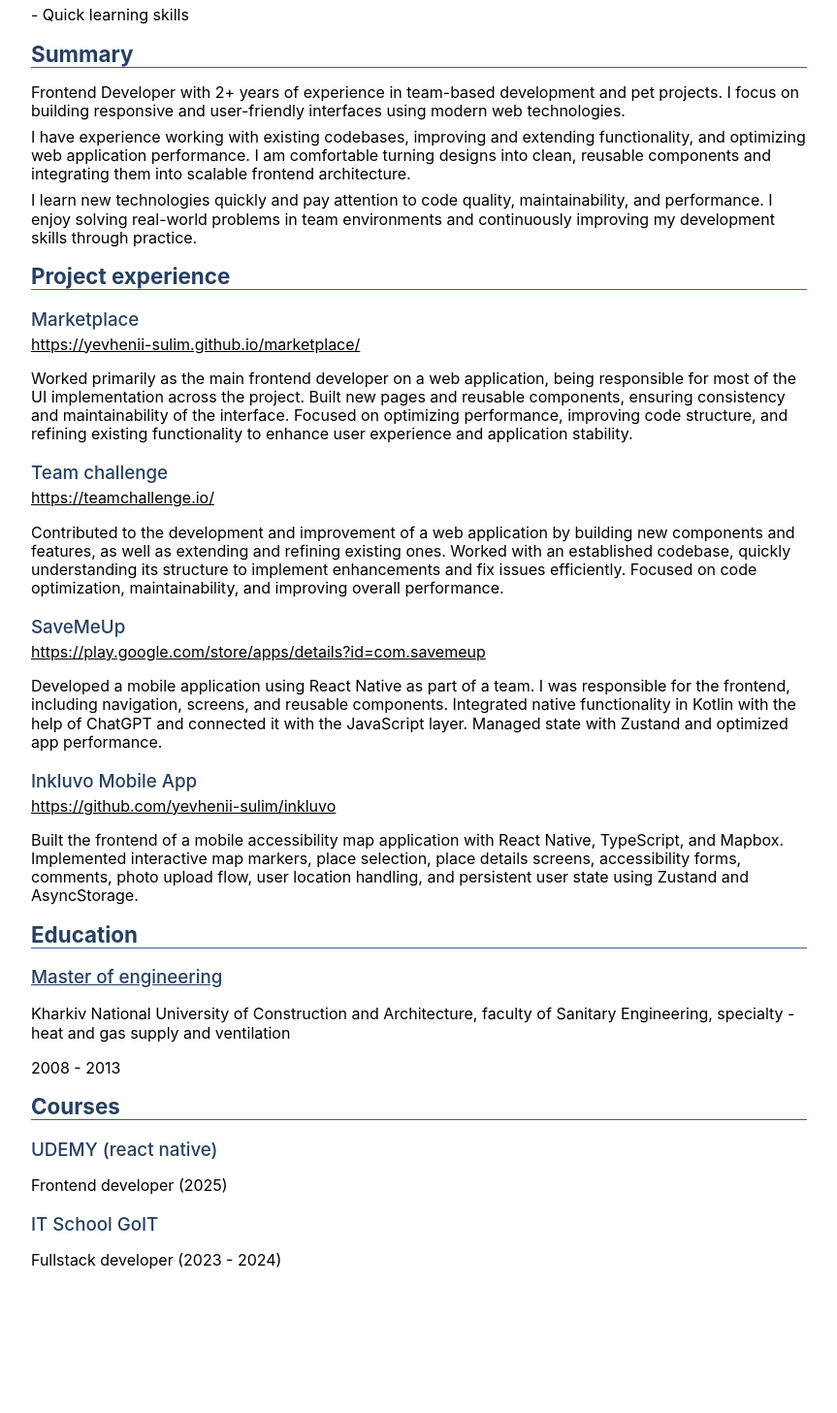
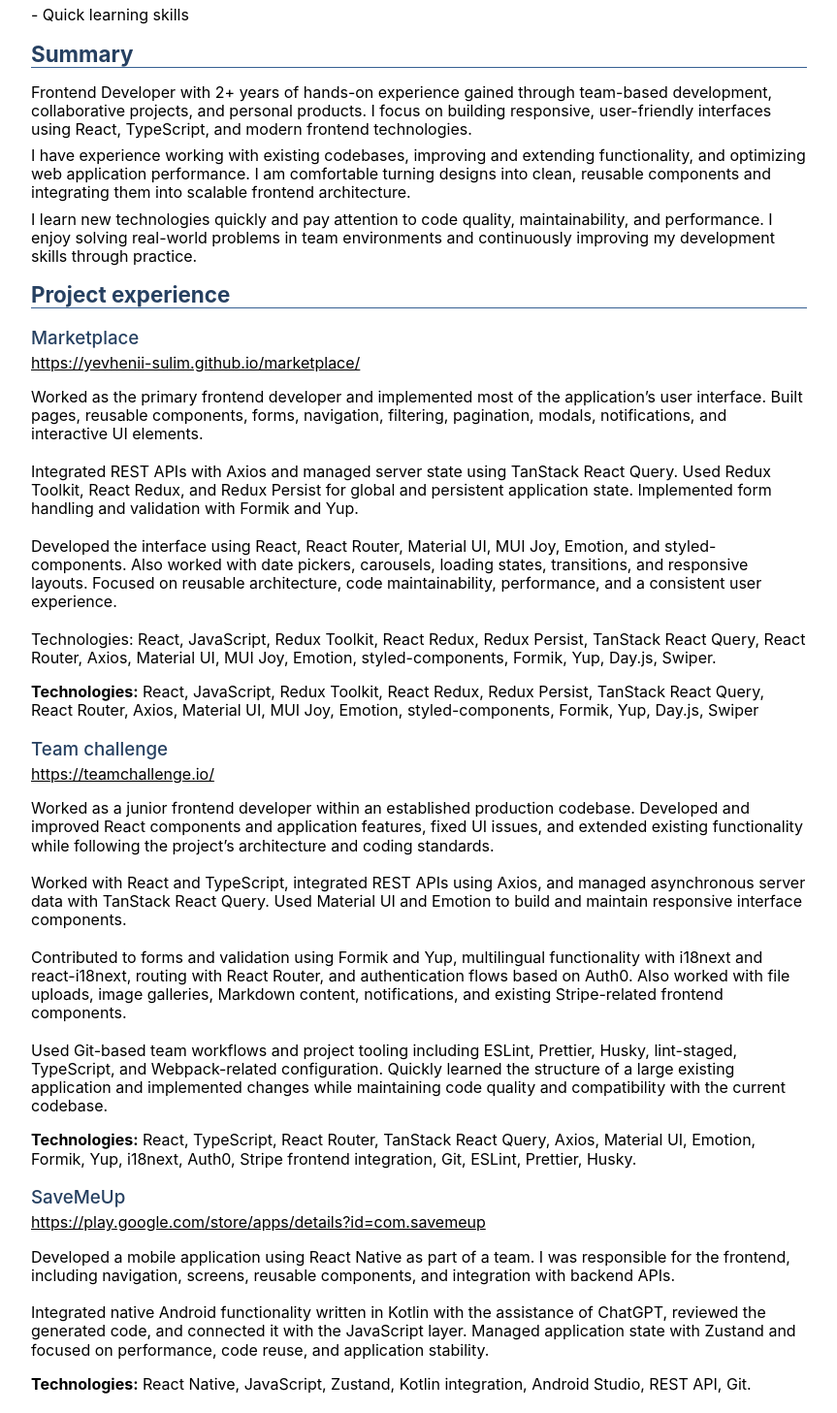
Before and after one commit to yevhenii-sulim/cv-front-end, a React (Vite) app: page / in a window 1280 px wide. Shown: the part 422-1879 px from the top of the page at 97% size, without its empty margins (208-1071 px from the left). Before the commit the page ends 1747 px from the top, so only its background shows below. Built offline with nearby package versions, Linux system fonts and the light colour scheme.

Commit message:
change technologies

```diff
--- a/src/components/projectList/projectList.jsx
+++ b/src/components/projectList/projectList.jsx
@@ -4,22 +4,46 @@
   {
     title: 'Marketplace',
     link: 'https://yevhenii-sulim.github.io/marketplace/',
-    text: 'Worked primarily as the main frontend developer on a web application, being responsible for most of the UI implementation across the project. Built new pages and reusable components, ensuring consistency and maintainability of the interface. Focused on optimizing performance, improving code structure, and refining existing functionality to enhance user experience and application stability.',
+    description: {
+      text: 'Worked as the primary frontend developer and implemented most of the application’s user interface. Built pages, reusable components, forms, navigation, filtering, pagination, modals, notifications, and interactive UI elements.\n\nIntegrated REST APIs with Axios and managed server state using TanStack React Query. Used Redux Toolkit, React Redux, and Redux Persist for global and persistent application state. Implemented form handling and validation with Formik and Yup.\n\nDeveloped the interface using React, React Router, Material UI, MUI Joy, Emotion, and styled-components. Also worked with date pickers, carousels, loading states, transitions, and responsive layouts. Focused on reusable architecture, code maintainability, performance, and a consistent user experience.\n\nTechnologies: React, JavaScript, Redux Toolkit, React Redux, Redux Persist, TanStack React Query, React Router, Axios, Material UI, MUI Joy, Emotion, styled-components, Formik, Yup, Day.js, Swiper.',
+      technologies:
+        'React, JavaScript, Redux Toolkit, React Redux, Redux Persist, TanStack React Query, React Router, Axios, Material UI, MUI Joy, Emotion, styled-components, Formik, Yup, Day.js, Swiper',
+    },
   },
   {
     title: 'Team challenge',
     link: 'https://teamchallenge.io/',
-    text: 'Contributed to the development and improvement of a web application by building new components and features, as well as extending and refining existing ones. Worked with an established codebase, quickly understanding its structure to implement enhancements and fix issues efficiently. Focused on code optimization, maintainability, and improving overall performance.',
+    description: {
+      text:
+        'Worked as a junior frontend developer within an established production codebase. Developed and improved React components and application features, fixed UI issues, and extended existing functionality while following the project’s architecture and coding standards.\n\n' +
+        'Worked with React and TypeScript, integrated REST APIs using Axios, and managed asynchronous server data with TanStack React Query. Used Material UI and Emotion to build and maintain responsive interface components.\n\n' +
+        'Contributed to forms and validation using Formik and Yup, multilingual functionality with i18next and react-i18next, routing with React Router, and authentication flows based on Auth0. Also worked with file uploads, image galleries, Markdown content, notifications, and existing Stripe-related frontend components.\n\n' +
+        'Used Git-based team workflows and project tooling including ESLint, Prettier, Husky, lint-staged, TypeScript, and Webpack-related configuration. Quickly learned the structure of a large existing application and implemented changes while maintaining code quality and compatibility with the current codebase.',
+      technologies:
+        'React, TypeScript, React Router, TanStack React Query, Axios, Material UI, Emotion, Formik, Yup, i18next, Auth0, Stripe frontend integration, Git, ESLint, Prettier, Husky.',
+    },
   },
   {
     title: 'SaveMeUp',
     link: 'https://play.google.com/store/apps/details?id=com.savemeup',
-    text: 'Developed a mobile application using React Native as part of a team. I was responsible for the frontend, including navigation, screens, and reusable components. Integrated native functionality in Kotlin with the help of ChatGPT and connected it with the JavaScript layer. Managed state with Zustand and optimized app performance.',
+    description: {
+      text:
+        'Developed a mobile application using React Native as part of a team. I was responsible for the frontend, including navigation, screens, reusable components, and integration with backend APIs.\n\n' +
+        'Integrated native Android functionality written in Kotlin with the assistance of ChatGPT, reviewed the generated code, and connected it with the JavaScript layer. Managed application state with Zustand and focused on performance, code reuse, and application stability.',
+      technologies:
+        'React Native, JavaScript, Zustand, Kotlin integration, Android Studio, REST API, Git.',
+    },
   },
   {
     title: 'Inkluvo Mobile App',
     link: 'https://github.com/yevhenii-sulim/inkluvo',
-    text: 'Built the frontend of a mobile accessibility map application with React Native, TypeScript, and Mapbox. Implemented interactive map markers, place selection, place details screens, accessibility forms, comments, photo upload flow, user location handling, and persistent user state using Zustand and AsyncStorage.',
+    description: {
+      text:
+        'Built the frontend of a mobile accessibility map application for people who use wheelchairs. Implemented an interactive Mapbox map with custom markers, clustering, place selection, place details screens, accessibility forms, comments, photo upload flow, and user location handling.\n\n' +
+        'Managed application state with Zustand, persisted selected user data with AsyncStorage, integrated REST APIs, and worked on caching, map performance, and reusable component architecture.',
+      technologies:
+        'React Native, TypeScript, Mapbox, Zustand, AsyncStorage, REST API, Axios, Android Studio, Git.',
+    },
   },
 ];
 
@@ -28,13 +52,17 @@
     <div className={`box ${css.projects}`}>
       <h2 className='title-box'>Project experience</h2>
       <ul>
-        {projects.map(({title, link, text}) => (
+        {projects.map(({title, link, description}) => (
           <li className={css.list}>
             <h3 class={css.project}>{title}</h3>
             <a href='link' className='text'>
               {link}
             </a>
-            <p className='text'>{text}</p>
+
+            <p className='text'>{description.text}</p>
+            <p className='text'>
+              <strong>Technologies:</strong> {description.technologies}
+            </p>
           </li>
         ))}
       </ul>
--- a/src/components/summery/summery.jsx
+++ b/src/components/summery/summery.jsx
@@ -6,9 +6,10 @@
       <h2 className='title-box'>Summary</h2>
       <ul>
         <li className={`text ${css.list}`}>
-          Frontend Developer with 2+ years of experience in team-based
-          development and pet projects. I focus on building responsive and
-          user-friendly interfaces using modern web technologies.
+          Frontend Developer with 2+ years of hands-on experience gained through
+          team-based development, collaborative projects, and personal products.
+          I focus on building responsive, user-friendly interfaces using React,
+          TypeScript, and modern frontend technologies.
         </li>
         <li className={`text ${css.list}`}>
           I have experience working with existing codebases, improving and
--- a/src/index.css
+++ b/src/index.css
@@ -32,6 +32,7 @@
   font-size: 16px;
   color: #000000;
   line-height: 1.2;
+  white-space: pre-line;
 }
 ul {
   margin: 0;
```
Also changed, not shown: 2 other files (tests, documents, lock files or other folders).
